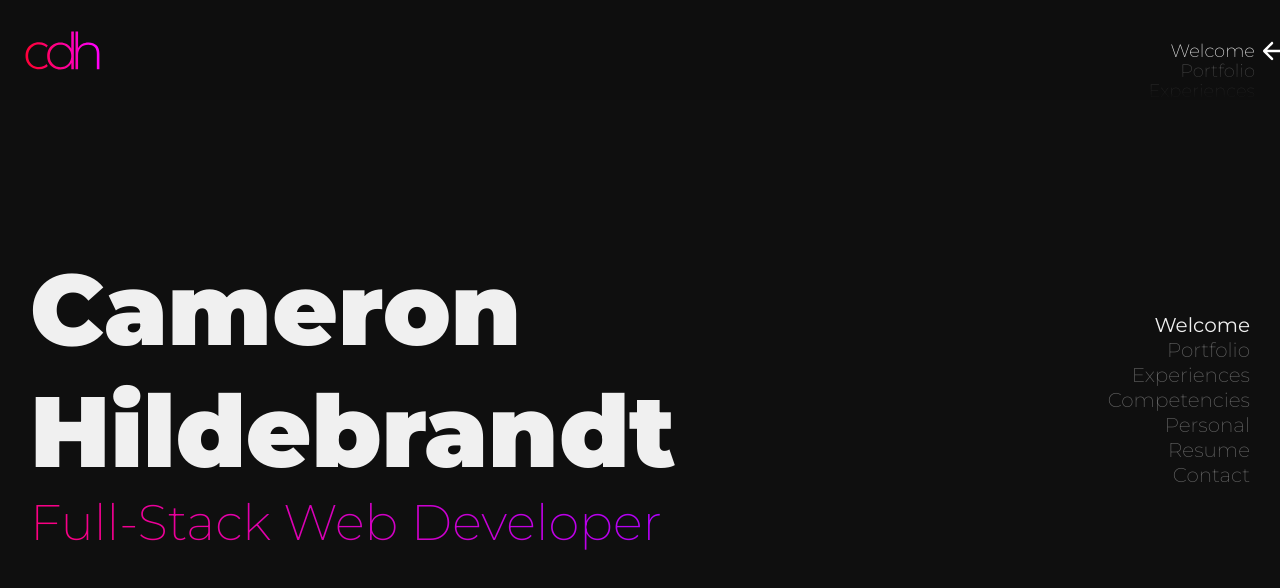
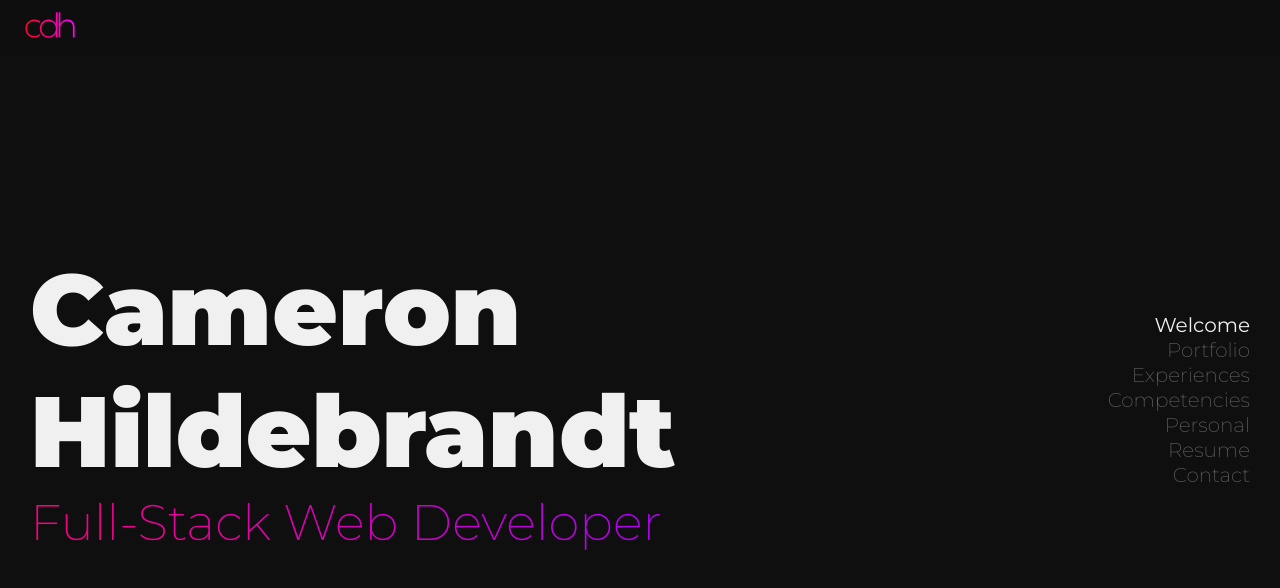
Before and after one commit to CameronHildebrandt/cdh, a React (Create React App) app: page / in a window 1280 px wide. Shown: the top 588 px of the page. Built offline with nearby package versions, Linux system fonts and the light colour scheme.

Commit message:
ready to start js

```diff
--- a/src/App.scss
+++ b/src/App.scss
@@ -13,6 +13,14 @@ $light_halfOpacity_pageBackgroundColor: rgba(30,30,30,0.5);
 $dark_fontColor: rgba(225,225,225,1);
 $base_fontColor: rgba(240,240,240,1);
 $light_fontColor: rgba(255,255,255,1);
+
+$base_activeColor: rgba(240,240,240,1);
+$base_inactiveColor: rgba(100,100,100,1);
+
+
+
+
+
 
 // $dark_halfOpacity_fontColor: rgba(225,225,225,0.5);
 // $base_halfOpacity_fontColor: rgba(240,240,240,0.5);
@@ -74,63 +82,6 @@ body {
   height: 100vh;
 }
 
-.content_container {
-  // Unused
-  /* background-color: rgba(255,0,0,0.5); */
-  width: 100%;
-
-  display: flex;
-  flex-direction: column;
-  align-items: center;
-  justify-content: flex-start;
-  // Unused
-}
-
-.desktopNav {
-  height: 100vh;
-  padding-right: 30px;
-
-  display: flex;
-  flex-direction: column;
-  align-items: flex-end;
-  justify-content: center;
-
-  position: fixed;
-  top: 0;
-  right: 0;
-}
-
-
-.nav_element {
-  height: 25px;
-  width: 100%;
-
-  display: flex;
-  flex-direction: column;
-  align-items: flex-end;
-  justify-content: center;
-  text-decoration: none;
-  user-select: none;
-  cursor: pointer;
-
-  font-weight: 200;
-  font-size: 20px;
-
-  color: rgba(100,100,100);
-}
-
-.nav_element.active {
-  font-weight: 400;
-  color: rgba(240,240,240);
-}
-
-.nav_element:hover {
-  background: -webkit-linear-gradient(45deg, #FF007A, #AD00FF);
-  background-clip: text;
-  -webkit-background-clip: text;
-  -webkit-text-fill-color: transparent;
-}
-
 
 .hero_container {
   width: 100vw;
@@ -149,12 +100,12 @@ body {
 
 .hero_title {
   font-weight: 900;
-  font-size: 100px;
+  font-size: 12vw;
 }
 
 .hero_subtitle {
   font-weight: 200;
-  font-size: 50px;
+  font-size: 6vw;
 
   background: -webkit-linear-gradient(45deg, #FF007A, #AD00FF);
   background-clip: text;
@@ -246,7 +197,8 @@ body {
   transition: all 0.25s ease-in-out;
 }
 
-.mobileNav_cta:hover, .mobileNav_cta:active {
+.mobileNav_cta:hover,
+.mobileNav_cta:active {
   border-color: $base_primaryColor;
 }
 
@@ -263,7 +215,7 @@ body {
 .mobileNav_linksContainer {
   // background-color: rgba(0,0,255,0.25);
   height: 100%;
-  width: 200px;
+  width: 300px;
   padding-right: $base_margin;
 
   display: flex;
@@ -306,16 +258,101 @@ body {
 
 
 
+/////////////////////////////
+////// Desktop Nav Bar //////
+.desktopHeaderBar,
+.desktopNav {
+  display: none;
+}
+
+.desktopHeaderBar {
+  z-index: 100;
+
+  background-color: $base_halfOpacity_pageBackgroundColor;
+  width: 100vw;
+  height: 50px;
+  position: fixed;
+
+  opacity: 1;
+  top: 0;
+
+  backdrop-filter: blur($base_blurAmount);
+  -webkit-backdrop-filter: blur($base_blurAmount);
+
+  -webkit-transition: all 0.5s ease-in-out;
+  -moz-transition: all 0.5s ease-in-out;
+  transition: all 0.5s ease-in-out;
+}
+
+.desktopNav {
+  height: 100vh;
+  padding-right: 30px;
+
+  // display: flex; - Enabled in Desktop Mode
+  flex-direction: column;
+  align-items: flex-end;
+  justify-content: center;
+
+  position: fixed;
+  top: 0;
+  right: 0;
+}
+
+.desktopNav_link {
+  height: 25px;
+  width: 100%;
+
+  display: flex;
+  flex-direction: column;
+  align-items: flex-end;
+  justify-content: center;
+  text-decoration: none;
+  user-select: none;
+  cursor: pointer;
+
+  font-weight: 200;
+  font-size: 20px;
+
+  color: $base_inactiveColor
+}
+
+.desktopNav_link.active {
+  font-weight: 400;
+  color: $base_activeColor;
+}
+
+.desktopNav_link:hover {
+  background: -webkit-linear-gradient(45deg, #FF007A, #AD00FF);
+  background-clip: text;
+  -webkit-background-clip: text;
+  -webkit-text-fill-color: transparent;
+}
+
+.desktopHeaderBar_titleContainer {
+  height: 100%;
+  width: 100%;
+  padding-left: $base_margin;
+
+  display: flex;
+  flex-direction: column;
+  align-items: flex-start;
+  justify-content: center;
+}
+
+.desktopHeaderBar_title {
+  height: 50px;
+}
+////// Desktop Nav Bar //////
+/////////////////////////////
 
 
 
 
-/* Temp */
-li {
-  user-select: none;
-}
 
-.placeholder {
+
+
+// TEMP //
+.siteConstructionPlaceholder {
   height: 100vh;
   padding: 30px;
 
@@ -323,5 +360,49 @@ li {
   flex-direction: column;
   justify-content: center;
   align-items: flex-start;
-  /* background-color: rgba(255,0,0,0.1); */
 }
+// TEMP //
+
+
+
+
+
+
+
+
+
+///////////////////////////////////////
+// Desktop Exceptions (Mobile First) //
+@media screen and (min-width:800px) {
+  .mobileNav {
+    display: none;
+  }
+
+  .desktopHeaderBar {
+    display: block;
+  }
+
+  .desktopNav {
+    display: flex;
+  }
+
+  .hero_title {
+    font-size: 100px;
+  }
+
+  .hero_subtitle {
+    font-size: 50px;
+  }
+}
+// Desktop Exceptions (Mobile First) //
+///////////////////////////////////////
+
+
+
+////////////////////////////////////////
+// Light Mode Exceptions (Dark First) //
+@media (prefers-color-scheme: light) {
+  // TODO
+}
+// Light Mode Exceptions (Dark First) //
+////////////////////////////////////////
--- a/src/pages/Home.tsx
+++ b/src/pages/Home.tsx
@@ -1,3 +1,5 @@
+import { Link } from "react-router-dom";
+
 const Home = () => {
   return (
     <div>
@@ -7,7 +9,10 @@ const Home = () => {
         <div className="hero_subtitle">Full-Stack Web Developer</div>
         {/* TODO: make the gradient static to the background, scroll over? */}
       </div>
-      <div className="placeholder">🚧 Website under construction! 🚧</div>
+      <div className="siteConstructionPlaceholder">🚧 Website under construction! 🚧</div>
+      {/* <Link to="/capstone">Capstone</Link>
+      <Link to="/github">GitHub</Link>
+      <Link to="/linkedin">LinkedIn</Link> */}
     </div>
   );
 };
--- a/src/pages/Layout.tsx
+++ b/src/pages/Layout.tsx
@@ -1,7 +1,7 @@
 import { Outlet, Link } from "react-router-dom";
 import Navbar from "./Navbar";
 
-// TODO: add in a fancy loading blocker with nice animations - it probs shouldn't go away after a redirect
+// TODO: add in a fancy loading blocker with nice animations - it probs shouldn't go away after a redirect, instead after a second show buttons to dismiss or manually open redirect
 // TODO: make the fancy single page thing, hooked up to scrolling
 // TODO: figure out how to stop the redirect from resending if user presses back
 
--- a/src/pages/Navbar.tsx
+++ b/src/pages/Navbar.tsx
@@ -288,28 +288,37 @@ const Navbar = () => (
     </div>
 
 
+
     {/* TODO: Build a second header bar for desktop - hide entire mobile nav when wide. Programming a bunch of exceptions in the mobile nav sounds like a great source of bugs */}
 
 
+    <div className="desktopHeaderBar">
+      <div className="desktopHeaderBar_titleContainer">
+        <img className="desktopHeaderBar_title" src="/logo/cdh.svg" alt="CDH Personal Logo" />
+      </div>
+    </div>
 
     {/* refactor into desktopNav */}
     <div className="desktopNav">
-      {/* <Link to="/" className="nav_element nav_element_active">Home</Link>
-      <Link to="/blogs" className="nav_element">Blog</Link>
-      <Link to="/contact" className="nav_element">Contact</Link>
-      <Link to="/capstone" className="nav_element">Capstone</Link>
-      <Link to="/github" className="nav_element">GitHub</Link>
-      <Link to="/linkedin" className="nav_element">LinkedIn</Link> */}
+      {/* <Link to="/" className="nav_link nav_link_active">Home</Link>
+      <Link to="/blogs" className="nav_link">Blog</Link>
+      <Link to="/contact" className="nav_link">Contact</Link>
+      <Link to="/capstone" className="nav_link">Capstone</Link>
+      <Link to="/github" className="nav_link">GitHub</Link>
+      <Link to="/linkedin" className="nav_link">LinkedIn</Link> */}
 
-      <div className="nav_element active">Welcome</div>
-      <div className="nav_element">Portfolio</div>
-      <div className="nav_element">Experiences</div>
-      <div className="nav_element">Competencies</div>
-      <div className="nav_element">Personal</div>
-      <div className="nav_element">Resume</div>
-      <div className="nav_element">Contact</div>
+      <div className="desktopNav_link active">Welcome</div>
+      <div className="desktopNav_link">Portfolio</div>
+      <div className="desktopNav_link">Experiences</div>
+      <div className="desktopNav_link">Competencies</div>
+      <div className="desktopNav_link">Personal</div>
+      <div className="desktopNav_link">Resume</div>
+      <div className="desktopNav_link">Contact</div>
     </div>
     {/* refactor into desktopNav */}
+
+
+
   </div>
 );
 
```
